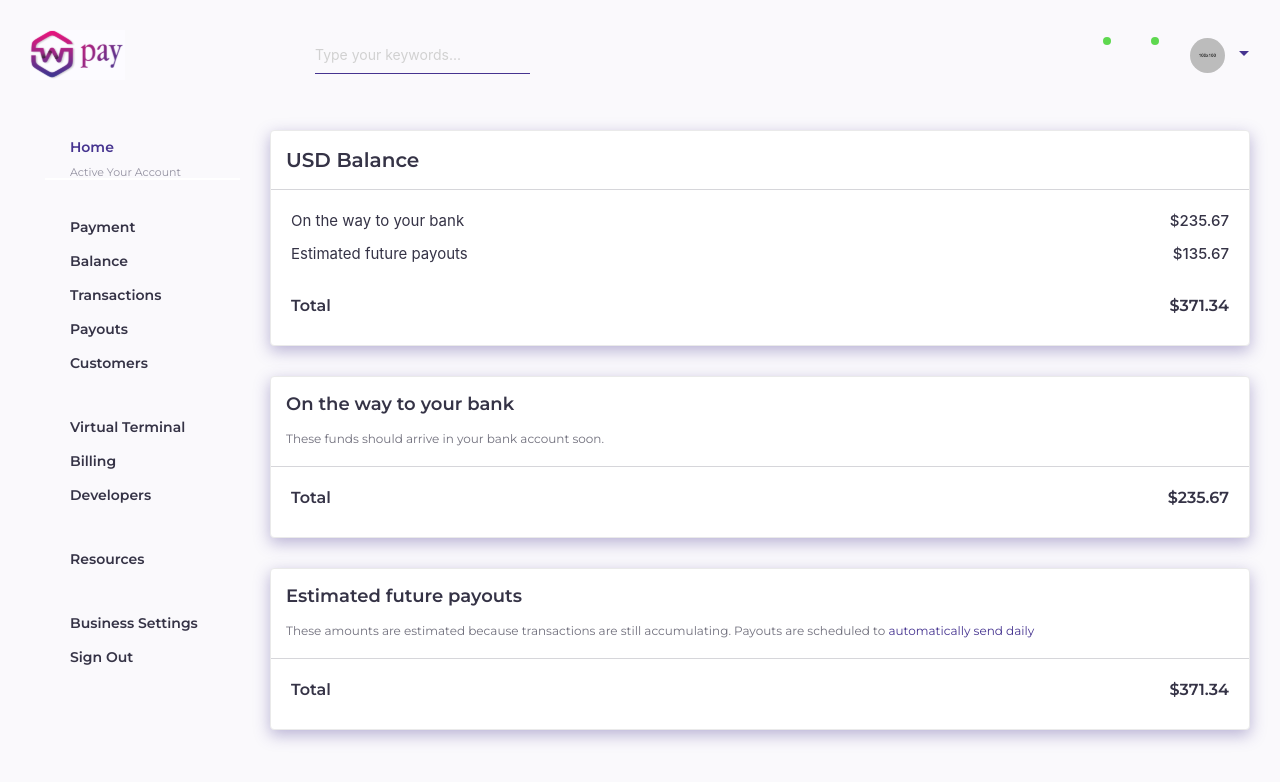
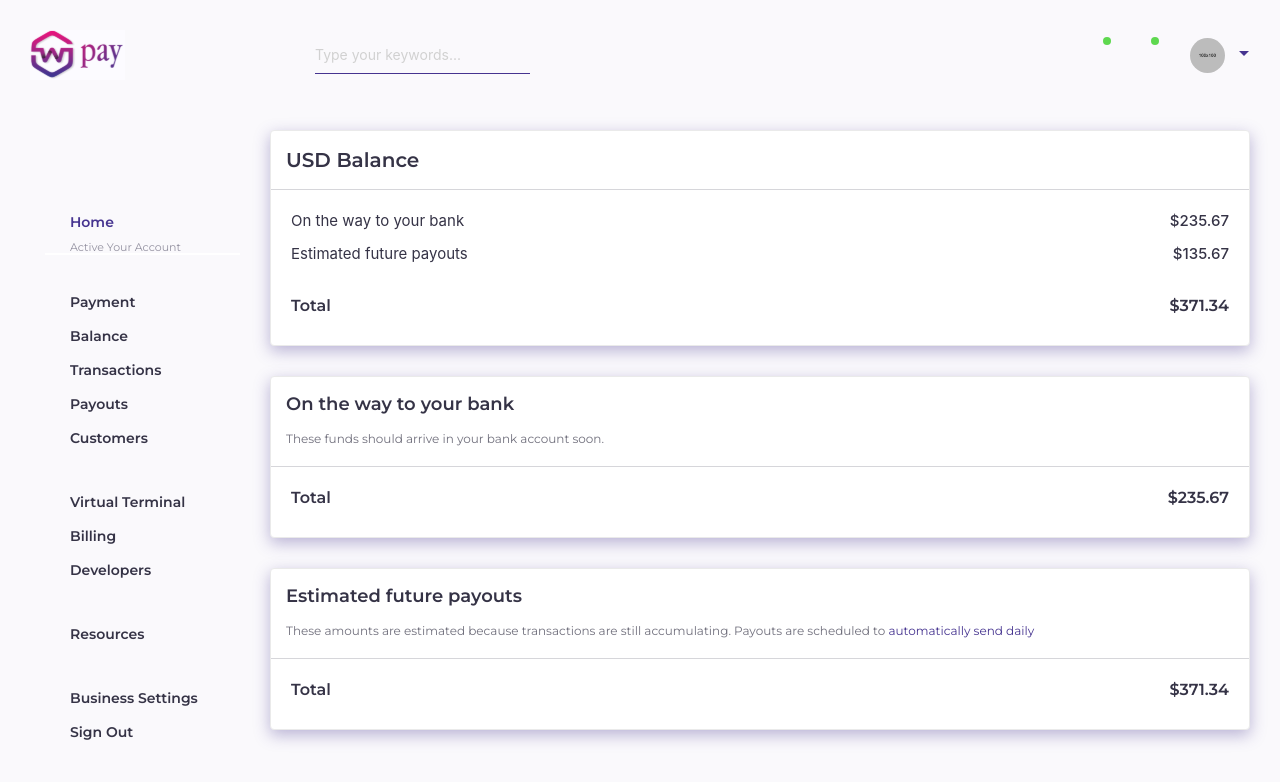
Before and after one commit to deepansh946/wammopay-dashboard, a React (Create React App) app in the folder frontend/: page /balance in a window 1280 px wide. Shown: the top 782 px of the page. Built offline with nearby package versions, Linux system fonts and the light colour scheme; some icons are missing; a web font is replaced by a local one; what react-social-login would draw is missing.

Commit message:
side bar bus is resolved

```diff
--- a/frontend/src/components/SideBar/index.js
+++ b/frontend/src/components/SideBar/index.js
@@ -1,4 +1,4 @@
-import React, { Component } from 'react';
+import React, { Component } from "react";
 
 class SideBar extends Component {
   state = {};
@@ -6,7 +6,10 @@ class SideBar extends Component {
   render() {
     return (
       <div className="left-sidebar-area">
-        <div className="side-menu-area">
+        <div
+          style={{ position: "absolute", top: "75px" }}
+          className="side-menu-area"
+        >
           <ul className="sidebar-menu" data-widget="tree">
             <li className="menu-title mb-30 active">
               <a href="/">
--- a/frontend/src/containers/Header/index.js
+++ b/frontend/src/containers/Header/index.js
@@ -1,10 +1,11 @@
-import React, { Component } from 'react';
+import React, { Component } from "react";
 
-import { connect } from 'react-redux';
-import { bindActionCreators } from 'redux';
-import { withRouter } from 'react-router';
+import { connect } from "react-redux";
+import { bindActionCreators } from "redux";
+import { withRouter } from "react-router";
 
-import cookieRead from '../../browser/cookieRead';
+import cookieRead from "../../browser/cookieRead";
+import SideBar from "../../components/SideBar";
 
 import {
   faSignOutAlt,
@@ -12,23 +13,31 @@ import {
   faEnvelope,
   faCog,
   faLifeRing
-} from '@fortawesome/free-solid-svg-icons';
-import { FontAwesomeIcon } from '@fortawesome/react-fontawesome';
+} from "@fortawesome/free-solid-svg-icons";
+import { FontAwesomeIcon } from "@fortawesome/react-fontawesome";
 
-import { actionSignOut } from '../../actions/index';
-import './style.css';
+import { actionSignOut } from "../../actions/index";
+import "./style.css";
 
 class Header extends Component {
-  state = {};
+  state = {
+    sideBar: false
+  };
 
   onSignOut = () => {
     this.props.actionSignOut();
-    this.props.history.push('/');
+    this.props.history.push("/");
   };
 
+  handleClick = () =>
+    this.setState(({ sideBar }) => ({
+      sideBar: !sideBar
+    }));
+
   render() {
-    const username = cookieRead('username');
-    const email = cookieRead('email');
+    const username = cookieRead("username");
+    const email = cookieRead("email");
+    const { sideBar } = this.state;
     return (
       <header className="matmin-header-area d-flex align-items-center justify-content-between header-wrapper">
         {/* <!-- Single Header Content --> */}
@@ -38,11 +47,11 @@ class Header extends Component {
             {/* <!-- Logo Area --> */}
             <div className="logo-area">
               <a href="index-1.html">
-                <img src={'assets/img/core-img/wpay-logo.png'} alt="" />
+                <img src={"assets/img/core-img/wpay-logo.png"} alt="" />
               </a>
             </div>
             {/* <!-- Trigger --> */}
-            <div className="top-trigger">
+            <div onClick={this.handleClick} className="top-trigger">
               <span /> <span /> <span />
             </div>
           </div>
@@ -68,6 +77,8 @@ class Header extends Component {
           </ul>
         </div>
 
+        {sideBar && <SideBar />}
+
         {/* <!-- Single Header Content --> */}
         <div className="single-header-content mr-15">
           <div className="user-meta-data d-flex align-items-center">
@@ -84,6 +95,7 @@ class Header extends Component {
                   <i className="pe-7s-bell" aria-hidden="true" />
                   <span className="active-status pulse" />
                 </button>
+
                 <div className="dropdown-menu dropdown-menu-right">
                   {/* <!-- Top Message Area --> */}
                   <div className="top-message-area">
@@ -170,7 +182,7 @@ class Header extends Component {
                   aria-haspopup="true"
                   aria-expanded="false"
                 >
-                  <img src={'assets/img/member-img/women.jpg'} alt="" />
+                  <img src={"assets/img/member-img/women.jpg"} alt="" />
                   <span className="welcome-user">{username}</span>
                 </button>
                 <div className="dropdown-menu dropdown-menu-right">
@@ -180,13 +192,14 @@ class Header extends Component {
                       className="user-intro bg-img d-flex align-items-center"
                       style={{
                         backgroundImage:
-                          'url(img/thumbnails-img/profile-bg.jpg)'
+                          "url(img/thumbnails-img/profile-bg.jpg)"
                       }}
                     >
                       {/* <!-- Thumb --> */}
                       <div className="profile--thumbnail">
-                        <img src={'assets/img/member-img/women.jpg'} alt="" />
+                        <img src={"assets/img/member-img/women.jpg"} alt="" />
                       </div>
+
                       {/* <!-- Profile Text --> */}
                       <div className="profile--text-details">
                         <h6>{username}</h6>
@@ -194,19 +207,19 @@ class Header extends Component {
                       </div>
                     </div>
                     <a href="#" className="dropdown-item">
-                      <FontAwesomeIcon icon={faUser} className={'icon'} />
+                      <FontAwesomeIcon icon={faUser} className={"icon"} />
                       My profile
                     </a>
                     <a href="#" className="dropdown-item">
-                      <FontAwesomeIcon icon={faEnvelope} className={'icon'} />
+                      <FontAwesomeIcon icon={faEnvelope} className={"icon"} />
                       Messages
                     </a>
                     <a href="/account-settings" className="dropdown-item">
-                      <FontAwesomeIcon icon={faCog} className={'icon'} />
+                      <FontAwesomeIcon icon={faCog} className={"icon"} />
                       Account settings
                     </a>
                     <a href="#" className="dropdown-item">
-                      <FontAwesomeIcon icon={faLifeRing} className={'icon'} />
+                      <FontAwesomeIcon icon={faLifeRing} className={"icon"} />
                       Support
                     </a>
                     <a
@@ -214,7 +227,7 @@ class Header extends Component {
                       className="dropdown-item"
                       onClick={this.onSignOut}
                     >
-                      <FontAwesomeIcon icon={faSignOutAlt} className={'icon'} />
+                      <FontAwesomeIcon icon={faSignOutAlt} className={"icon"} />
                       {/* <i className="pe-7s-back" aria-hidden="true" /> */}
                       Sign Out
                     </a>
```
Also changed, not shown: frontend/src/containers/Home/SecondSection/index.js (indentation only), 1 other file (tests, documents, lock files or other folders).
